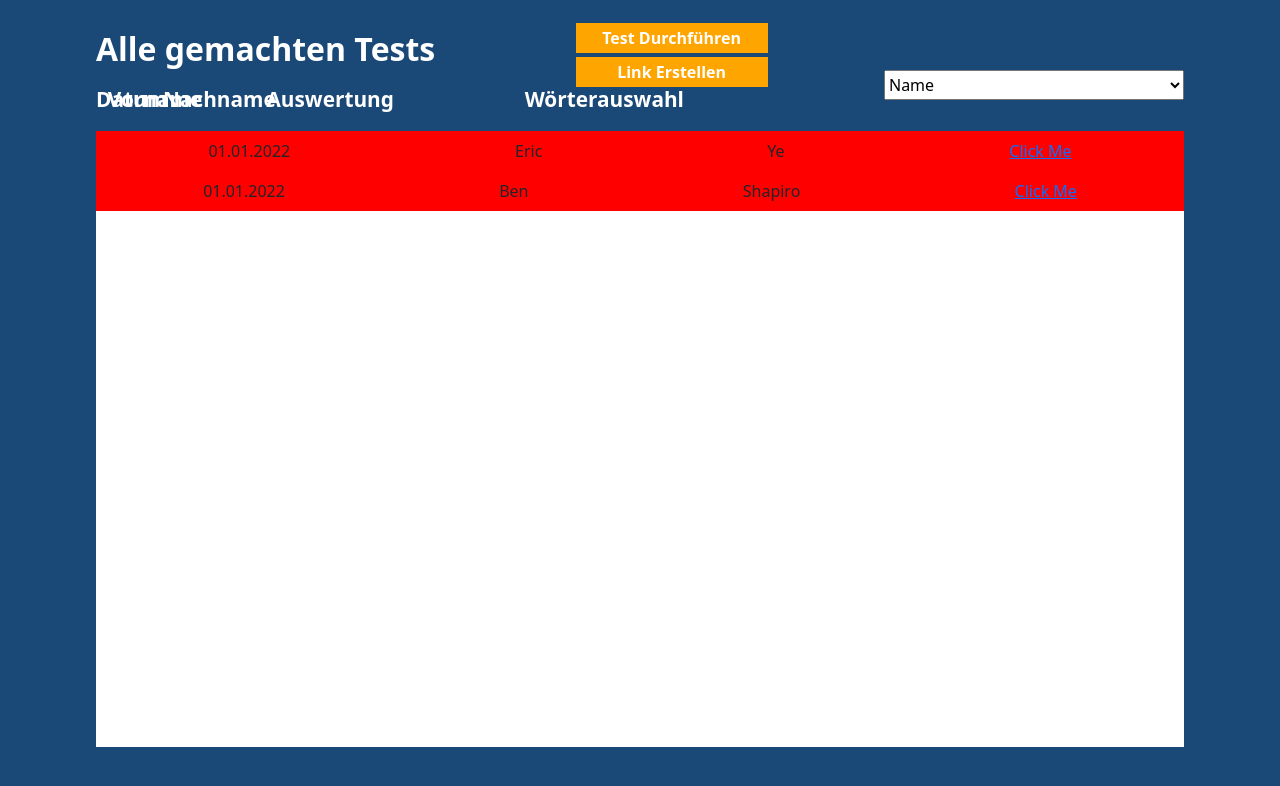
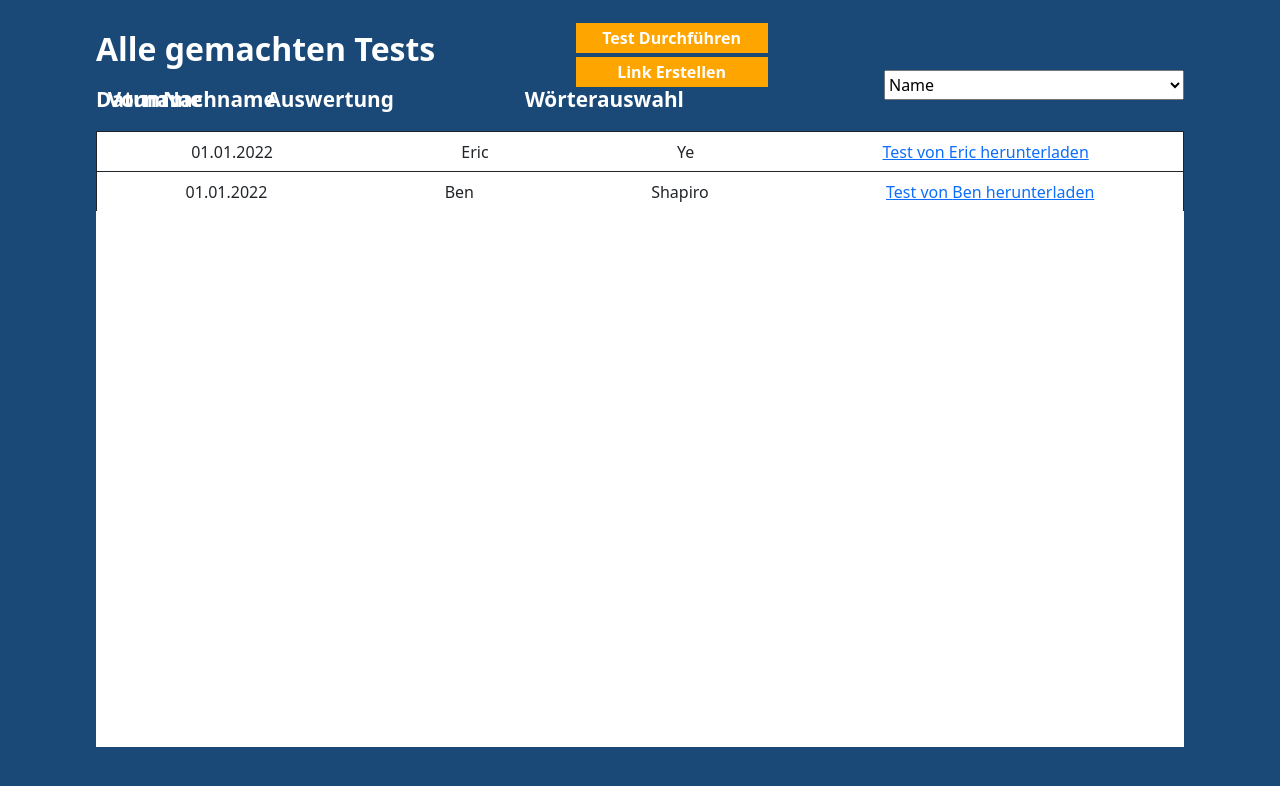
Before and after one commit to ErixXxYeas/MonkeyLab, a React (Create React App) app: page /admin in a window 1280 px wide. Shown: the top 786 px of the page. Built offline with nearby package versions, Linux system fonts and the light colour scheme.

Commit message:
Bug Fix - Remove 90% of warnings

```diff
--- a/src/Pages/N-29_Test.js
+++ b/src/Pages/N-29_Test.js
@@ -5,7 +5,6 @@ import ButtonComp from "../components/button";
 import "../fonts/Exo2-Italic-VariableFont_wght.ttf";
 import InformationIcon from "../components/informationIcon";
 import WordSelectionList from "../components/wordSelectionCheckBoxList";
-import ResultJson from "../result.json";
 import "../cssReset.css";
 import css from "../modules/N29.module.css";
 
@@ -22,7 +21,6 @@ function N29Test() {
   const [evaluationWords, setEvalutationWords] = useState(
     selectionArray.selectedWord
   );
-  const [result, setResult] = useState(ResultJson);
   const [disabled, setDisabled] = useState(false);
 
   const handleCheckAuswahl = (value, Int) => {
--- a/src/Pages/PDF.js
+++ b/src/Pages/PDF.js
@@ -4,9 +4,7 @@ import { jsPDF } from "jspdf";
 import Butt from "../components/button";
 import Printer from "../components/selectionEvaluation";
 import { renderToString } from "react-dom/server";
-import N29 from "./N-29_Test";
 import domtoimage from "dom-to-image";
-import canvas from "html2canvas";
 
 const PDF = () => {
   const doc = new jsPDF({ orientation: "landscape" });
--- a/src/components/completedTestBar.jsx
+++ b/src/components/completedTestBar.jsx
@@ -32,8 +32,8 @@ const CompletedTestBar = (props) => {
         <div className={css.name}>{props.result.name}</div>
         <div className={css.lastName}>{props.result.familyName}</div>
         <div className={css.print}>
-          <a href="#" onClick={handlePdf}>
-            Click Me
+          <a href="/#" onClick={handlePdf}>
+            Test von {props.result.name} herunterladen
           </a>
         </div>
       </div>
--- a/src/components/completedTestBarList.jsx
+++ b/src/components/completedTestBarList.jsx
@@ -1,9 +1,6 @@
 import CompletedTestBar from "./completedTestBar";
-import Results from "../result.json";
 
 const CompletedTestBarList = (props) => {
-  const minId = 1;
-  const maxId = 1;
   const handlePdf = (selectionFragment, wordsFragment) => {
     props.onHandlePdf(selectionFragment, wordsFragment);
   };
--- a/src/components/evaluationRow.jsx
+++ b/src/components/evaluationRow.jsx
@@ -1,8 +1,6 @@
 import css from "../modules/PDF.module.css";
 import React from "react";
-import Eval from "../result.json";
 const EvaluationRow = (props) => {
-  const evalTest = Eval.tests[0].evaluation;
   const goodLength = props.goodWords;
   const badLength = props.badWords;
   const regLength = 12 - goodLength - badLength;
--- a/src/index.js
+++ b/src/index.js
@@ -4,9 +4,6 @@ import "./index.css";
 import reportWebVitals from "./reportWebVitals";
 import App from "./App";
 import "bootstrap/dist/css/bootstrap.css";
-import PDF from "./Pages/PDF";
-import Printer from "./components/selectionEvaluation";
-import WordsEvaluation from "./components/wordsEvaluation";
 
 const root = ReactDOM.createRoot(document.getElementById("root"));
 root.render(
--- a/src/modules/CompletedTestBar.module.css
+++ b/src/modules/CompletedTestBar.module.css
@@ -1,5 +1,7 @@
 .main {
-  background-color: red;
+  border: 1px;
+  border-bottom: 0px;
+  border-style: solid;
   height: 40px;
   width: 100%;
   display: flex;
```
